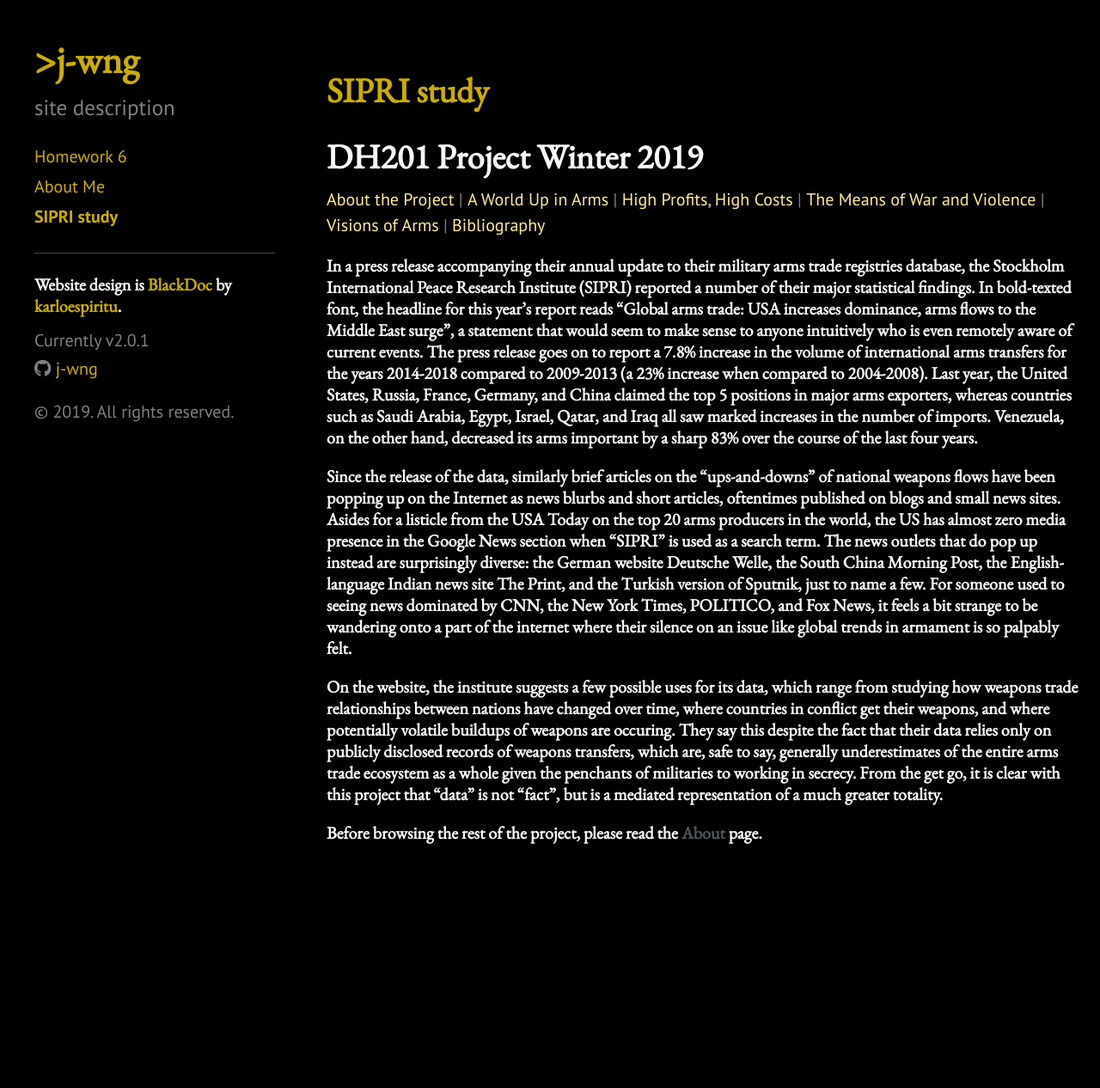
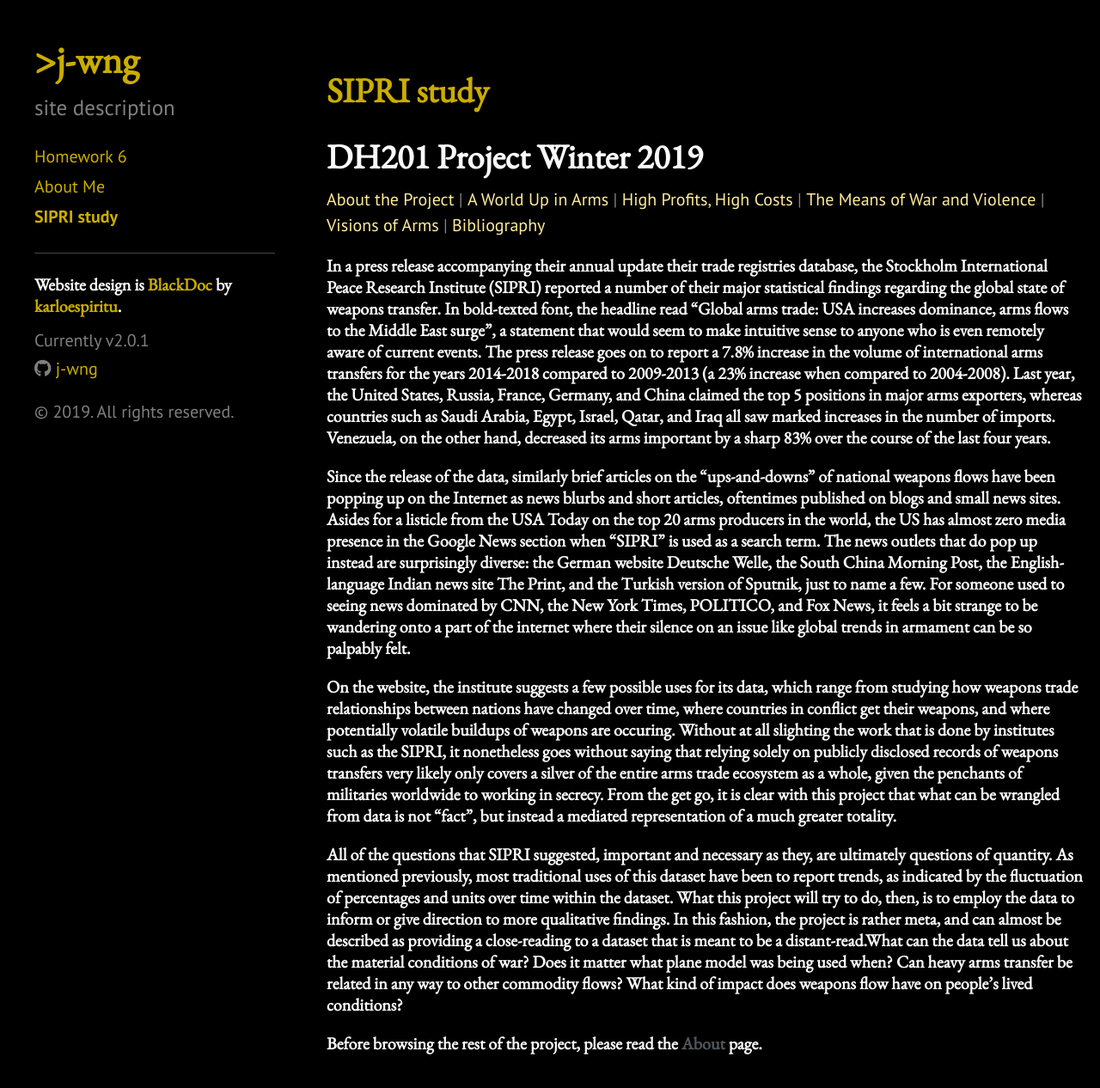
Before and after one commit to j-wng/j-wng.github.io, a Jekyll site: the page built from homepage.html, in a window 1280 px wide and 1387 px high. Shown: the top 1266 px of the window at 86% size. Built offline with Jekyll 4.4.1, drawn with Linux system fonts in a browser that asks for light colours; nearby versions of some CDN libraries.

Commit message:
Update homepage.html

```diff
--- a/homepage.html
+++ b/homepage.html
@@ -41,21 +41,27 @@
 
 <body>
 <p>
-<h6>
-  In a press release accompanying their annual update to their military arms trade registries database, the Stockholm International Peace Research Institute (SIPRI) reported a number of their major statistical findings. In bold-texted font, the headline for this year’s report reads “Global arms trade: USA increases dominance, arms flows to the Middle East surge”, a statement that would seem to make sense to anyone intuitively who is even remotely aware of current events. The press release goes on to report a 7.8% increase in the volume of international arms transfers for the years 2014-2018 compared to 2009-2013 (a 23% increase when compared to 2004-2008). Last year, the United States, Russia, France, Germany, and China claimed the top 5 positions in major arms exporters, whereas countries such as Saudi Arabia, Egypt, Israel, Qatar, and Iraq all saw marked increases in the number of imports. Venezuela, on the other hand, decreased its arms important by a sharp 83% over the course of the last four years.
-</h6>
+  <h5>
+    In a press release accompanying their annual update their trade registries database, the Stockholm International Peace Research Institute (SIPRI) reported a number of their major statistical findings regarding the global state of weapons transfer. In bold-texted font, the headline read “Global arms trade: USA increases dominance, arms flows to the Middle East surge”, a statement that would seem to make intuitive sense to anyone who is even remotely aware of current events. The press release goes on to report a 7.8% increase in the volume of international arms transfers for the years 2014-2018 compared to 2009-2013 (a 23% increase when compared to 2004-2008). Last year, the United States, Russia, France, Germany, and China claimed the top 5 positions in major arms exporters, whereas countries such as Saudi Arabia, Egypt, Israel, Qatar, and Iraq all saw marked increases in the number of imports. Venezuela, on the other hand, decreased its arms important by a sharp 83% over the course of the last four years.
+  </h5>
 </p>
 
 <p>
-<h5>
-Since the release of the data, similarly brief articles on the “ups-and-downs” of national weapons flows have been popping up on the Internet as news blurbs and short articles, oftentimes published on blogs and small news sites. Asides for a listicle from the USA Today on the top 20 arms producers in the world, the US has almost zero media presence in the Google News section when “SIPRI” is used as a search term. The news outlets that do pop up instead are surprisingly diverse: the German website Deutsche Welle, the South China Morning Post, the English-language Indian news site The Print, and the Turkish version of Sputnik, just to name a few. For someone used to seeing news dominated by CNN, the New York Times, POLITICO, and Fox News, it feels a bit strange to be wandering onto a part of the internet where their silence on an issue like global trends in armament is so palpably felt.
-</h5>
+  <h5>
+    Since the release of the data, similarly brief articles on the “ups-and-downs” of national weapons flows have been popping up on the Internet as news blurbs and short articles, oftentimes published on blogs and small news sites. Asides for a listicle from the USA Today on the top 20 arms producers in the world, the US has almost zero media presence in the Google News section when “SIPRI” is used as a search term. The news outlets that do pop up instead are surprisingly diverse: the German website Deutsche Welle, the South China Morning Post, the English-language Indian news site The Print, and the Turkish version of Sputnik, just to name a few. For someone used to seeing news dominated by CNN, the New York Times, POLITICO, and Fox News, it feels a bit strange to be wandering onto a part of the internet where their silence on an issue like global trends in armament can be so palpably felt.
+  </h5>
 </p>
 
 <p>
-<h5>
-On the website, the institute suggests a few possible uses for its data, which range from studying how weapons trade relationships between nations have changed over time, where countries in conflict get their weapons, and where potentially volatile buildups of weapons are occuring. They say this despite the fact that their data relies only on publicly disclosed records of weapons transfers, which are, safe to say, generally underestimates of the entire arms trade ecosystem as a whole given the penchants of militaries to working in secrecy. From the get go, it is clear with this project that “data” is not “fact”, but is a mediated representation of a much greater totality.
-</h5>
+  <h5>
+    On the website, the institute suggests a few possible uses for its data, which range from studying how weapons trade relationships between nations have changed over time, where countries in conflict get their weapons, and where potentially volatile buildups of weapons are occuring. Without at all slighting the work that is done by institutes such as the SIPRI, it nonetheless goes without saying that relying solely on publicly disclosed records of weapons transfers very likely only covers a silver of the entire arms trade ecosystem as a whole, given the penchants of militaries worldwide to working in secrecy. From the get go, it is clear with this project that what can be wrangled from data is not “fact”, but instead a mediated representation of a much greater totality.
+  </h5>
+</p>
+
+<p>
+  <h5>
+    All of the questions that SIPRI suggested, important and necessary as they, are ultimately questions of quantity. As mentioned previously, most traditional uses of this dataset have been to report trends, as indicated by the fluctuation of percentages and units over time within the dataset. What this project will try to do, then, is to employ the data to inform or give direction to more qualitative findings. In this fashion, the project is rather meta, and can almost be described as providing a close-reading to a dataset that is meant to be a distant-read.What can the data tell us about the material conditions of war? Does it matter what plane model was being used when? Can heavy arms transfer be related in any way to other commodity flows? What kind of impact does weapons flow have on people’s lived conditions?
+  </h5>
 </p>
 
 <p>
```
